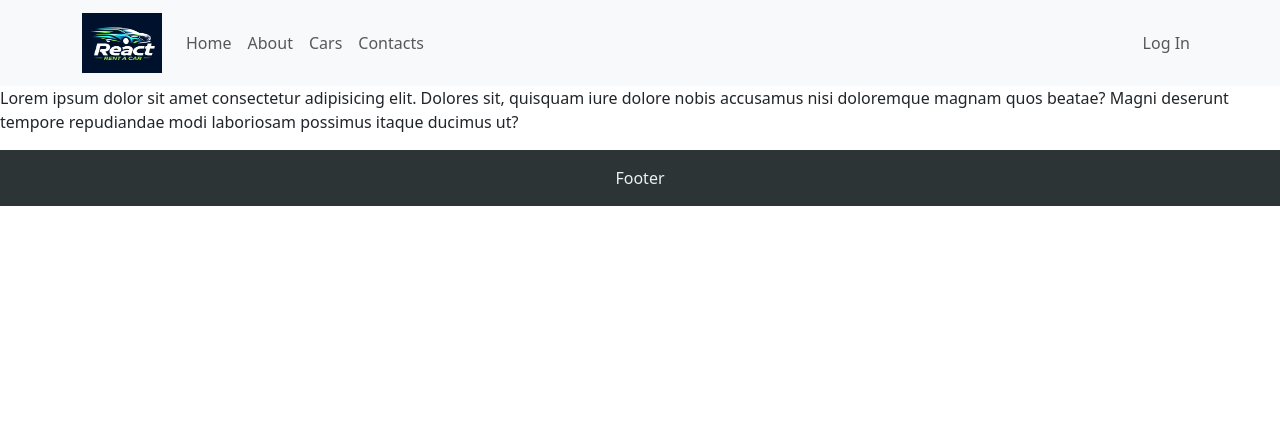
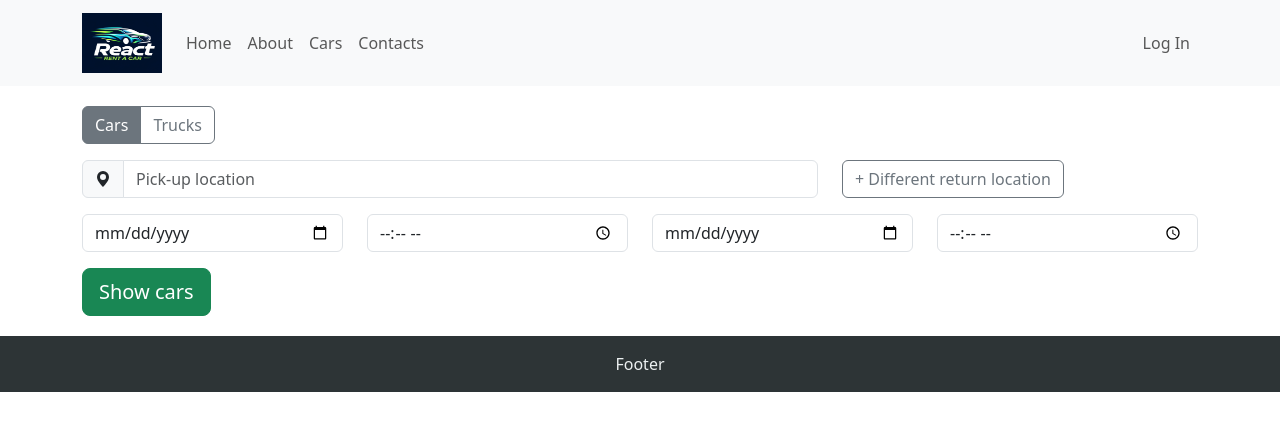
Before and after one commit to danielyovchev/Rent-a-car-React-project-SoftUni2023, a React (Vite) app in the folder client/: page / in a window 1280 px wide. Shown: the top 430 px of the page. Built offline with nearby package versions, Linux system fonts and the light colour scheme.

Commit message:
Booking form

```diff
--- a/client/package.json
+++ b/client/package.json
@@ -13,6 +13,7 @@
     "bootstrap": "^5.3.2",
     "react": "^18.2.0",
     "react-bootstrap": "^2.9.1",
+    "react-bootstrap-icons": "^1.10.3",
     "react-dom": "^18.2.0",
     "react-router-dom": "^6.20.0"
   },
--- /dev/null
+++ b/client/src/components/BookingForm/BookingForm.jsx
@@ -0,0 +1,113 @@
+import { useState } from 'react';
+
+import { Form, Button, Container, Row, Col, ToggleButton, ToggleButtonGroup, InputGroup, FormControl } from 'react-bootstrap';
+import { GeoAltFill } from 'react-bootstrap-icons';
+
+import styles from "./BookingForm.module.css";
+
+function CarRentalSearchForm() {
+    // Define state for form fields
+    // In a real-world app, you'd also handle form submission and validation
+    const [vehicleType, setVehicleType] = useState('cars');
+    const [pickupLocation, setPickupLocation] = useState('');
+    const [returnLocation, setReturnLocation] = useState('');
+    const [showReturnLocation, setShowReturnLocation] = useState(false);
+    const [pickUpDate, setPickUpDate] = useState('');
+    const [pickUpTime, setPickUpTime] = useState('');
+    const [returnTime, setReturnTime] = useState('');
+    const [returnDate, setReturnDate] = useState('');
+
+    return (
+        <Container className={styles.formBack}>
+            <Form>
+                <Row className="mb-3">
+                    <Col>
+                        <ToggleButtonGroup type="radio" name="vehicleType" value={vehicleType} onChange={setVehicleType}>
+                            <ToggleButton id="tbg-btn-1" value={'cars'} variant="outline-secondary">Cars</ToggleButton>
+                            <ToggleButton id="tbg-btn-2" value={'trucks'} variant="outline-secondary">Trucks</ToggleButton>
+                        </ToggleButtonGroup>
+                    </Col>
+                </Row>
+                <Row className="mb-3">
+                    <Col md={8}>
+                        <InputGroup>
+                            <InputGroup.Text>
+                                <GeoAltFill />
+                            </InputGroup.Text>
+                            <FormControl
+                                placeholder="Pick-up location"
+                                value={pickupLocation}
+                                onChange={(e) => setPickupLocation(e.target.value)}
+                            />
+                        </InputGroup>
+                    </Col>
+                    <Col md={4}>
+                        <Button
+                            variant="outline-secondary"
+                            onClick={() => setShowReturnLocation(!showReturnLocation)}
+                        >
+                            + Different return location
+                        </Button>
+                    </Col>
+                </Row>
+
+                {/* Conditionally Render Return Location */}
+                {showReturnLocation && (
+                    <Row className="mb-3">
+                        <Col md={8}>
+                            <InputGroup>
+                                <InputGroup.Text>
+                                    <i className="bi bi-geo-alt-fill"></i> {/* Icon */}
+                                </InputGroup.Text>
+                                <FormControl
+                                    placeholder="Return location"
+                                    value={returnLocation}
+                                    onChange={(e) => setReturnLocation(e.target.value)}
+                                />
+                            </InputGroup>
+                        </Col>
+                    </Row>
+                )}
+                <Row className="mb-3">
+                    <Col xs={6} md={3}>
+                        <FormControl
+                            type="date"
+                            value={pickUpDate}
+                            onChange={(e) => setPickUpDate(e.target.value)}
+                            placeholder="Pick-up date"
+                        />
+                    </Col>
+                    <Col xs={6} md={3}>
+                        <FormControl
+                            type="time"
+                            value={pickUpTime}
+                            onChange={(e) => setPickUpTime(e.target.value)}
+                            placeholder="Pick-up time"
+                        />
+                    </Col>
+                    <Col xs={6} md={3}>
+                        <FormControl
+                            type="date"
+                            value={returnDate}
+                            onChange={(e) => setReturnDate(e.target.value)}
+                            placeholder="Return date"
+                        />
+                    </Col>
+                    <Col xs={6} md={3}>
+                        <FormControl
+                            type="time"
+                            value={returnTime}
+                            onChange={(e) => setReturnTime(e.target.value)}
+                            placeholder="Return time"
+                        />
+                    </Col>
+                </Row>
+                <Button variant="success" size="lg">
+                    Show cars
+                </Button>
+            </Form>
+        </Container>
+    );
+}
+
+export default CarRentalSearchForm;
--- /dev/null
+++ b/client/src/components/BookingForm/BookingForm.module.css
@@ -0,0 +1,5 @@
+.formBack {
+    /* background: url('../../assets/images/car-bg.webp');
+    background-size: cover;
+    background-position: center; */
+}
--- a/client/src/components/Home/Home.jsx
+++ b/client/src/components/Home/Home.jsx
@@ -1,5 +1,10 @@
+import BookingForm from "../BookingForm/BookingForm";
+import styles from "./Home.module.css"
+
 export default function Home() {
     return (
-        <p>Lorem ipsum dolor sit amet consectetur adipisicing elit. Dolores sit, quisquam iure dolore nobis accusamus nisi doloremque magnam quos beatae? Magni deserunt tempore repudiandae modi laboriosam possimus itaque ducimus ut?</p>
+        <div className={styles.home}>
+        <BookingForm />
+        </div>
     );
 }
--- /dev/null
+++ b/client/src/components/Home/Home.module.css
@@ -0,0 +1,3 @@
+.home{
+    margin: 20px 0;
+}
```
Also changed, not shown: client/src/assets/images/car-bg.webp (added), 1 other file (tests, documents, lock files or other folders).
